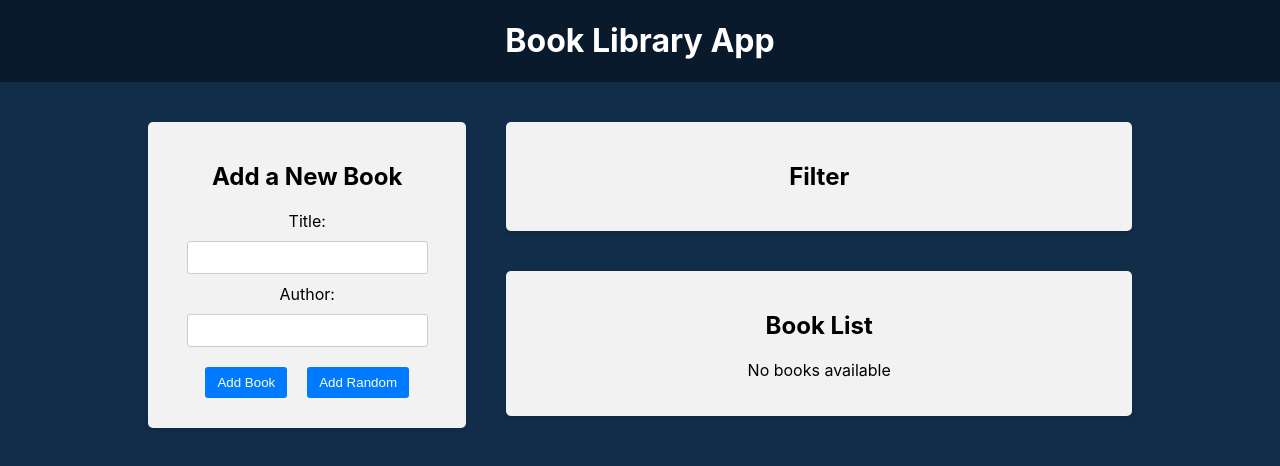
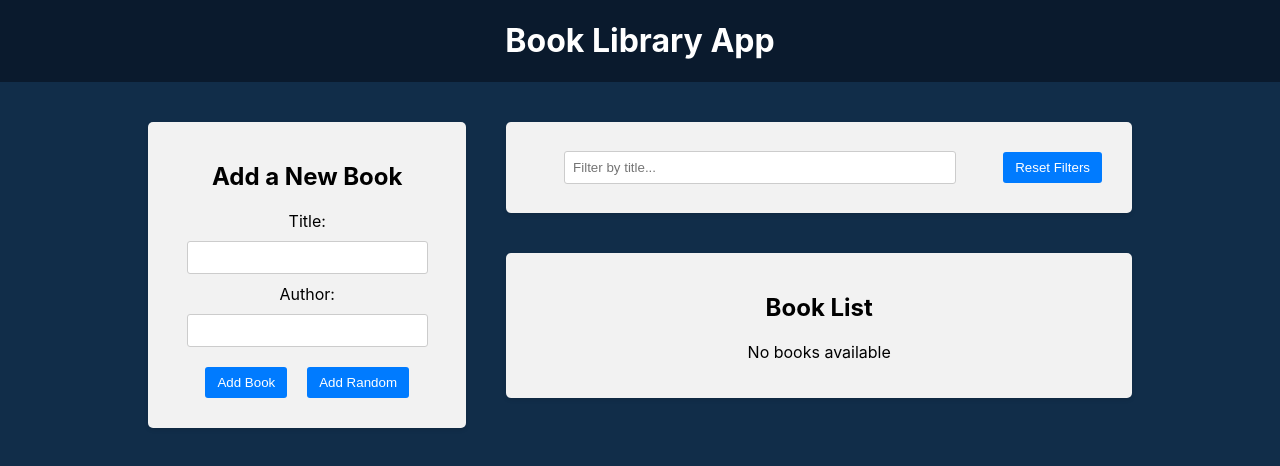
Before and after one commit to when-dev/book-library-app, a React (Create React App) app in the folder frontend/: page / in a window 1280 px wide. Shown: the top 466 px of the page. Built offline with nearby package versions, Linux system fonts and the light colour scheme.

Commit message:
Filter Redux slice and filter by title

```diff
--- a/frontend/src/components/BookList/BookList.js
+++ b/frontend/src/components/BookList/BookList.js
@@ -1,12 +1,13 @@
 import { useDispatch, useSelector } from 'react-redux'
 import { deleteBook, toggleFavorite } from '../../redux/books/actionCreators'
 import { BsBookmarkStarFill, BsBookmarkStar } from 'react-icons/bs'
+import { selectTitleFilter } from '../../redux/slices/filterSlice'
 import './BookList.css'
 
 const BookList = () => {
 	const books = useSelector(state => state.books)
+	const titleFilter = useSelector(selectTitleFilter)
 	const dispatch = useDispatch()
-	console.log(books)
 
 	const handleDeleteBook = id => {
 		dispatch(deleteBook(id))
@@ -16,6 +17,13 @@
 		dispatch(toggleFavorite(id))
 	}
 
+	const filteredBooks = books.filter(book => {
+		const matchesTitle = book.title
+			.toLowerCase()
+			.includes(titleFilter.toLowerCase())
+		return matchesTitle
+	})
+
 	return (
 		<div className='app-block book-list'>
 			<h2>Book List</h2>
@@ -23,7 +31,7 @@
 				<p>No books available</p>
 			) : (
 				<ul>
-					{books.map((book, i) => (
+					{filteredBooks.map((book, i) => (
 						<li key={book.id}>
 							<div className='book-info'>
 								{++i}. {book.title} by <strong>{book.author}</strong>
--- a/frontend/src/components/Filter/Filter.js
+++ b/frontend/src/components/Filter/Filter.js
@@ -1,9 +1,38 @@
-
+import { useDispatch, useSelector } from 'react-redux'
+import {
+	setTitleFilter,
+	selectTitleFilter,
+	resetFilters,
+} from '../../redux/slices/filterSlice'
+import './Filter.css'
 
 const Filter = () => {
+	const dispatch = useDispatch()
+	const titleFilter = useSelector(selectTitleFilter)
+
+	const handleTitleFilterChange = e => {
+		dispatch(setTitleFilter(e.target.value))
+	}
+
+	const handleResetFilters = () => {
+		dispatch(resetFilters())
+	}
+
 	return (
-		<div className="app-block filter">
-			<h2>Filter</h2>
+		<div className='app-block filter'>
+			<div className='filter-row'>
+				<div className='filter-group'>
+					<input
+						type='text'
+						value={titleFilter}
+						placeholder='Filter by title...'
+						onChange={handleTitleFilterChange}
+					/>
+				</div>
+				<button type="button" onClick={handleResetFilters}>
+					Reset Filters
+				</button>
+			</div>
 		</div>
 	)
 }
--- /dev/null
+++ b/frontend/src/redux/slices/filterSlice.js
@@ -0,0 +1,28 @@
+import { createSlice } from '@reduxjs/toolkit'
+
+const initialState = {
+	title: '',
+}
+
+const filterSlice = createSlice({
+	name: 'filter',
+	initialState,
+	reducers: {
+		setTitleFilter: (state, action) => {
+			// You can mutate state thanks to Immer Library
+			state.title = action.payload
+
+			// // You can also return new state as usually
+			// return { ...state, title: action.payload }
+		},
+		resetFilters: (state) => {
+			return initialState
+		}
+	},
+})
+
+export const { setTitleFilter, resetFilters } = filterSlice.actions;
+
+export const selectTitleFilter = (state) => state.filter.title
+
+export default filterSlice.reducer
--- a/frontend/src/redux/store.js
+++ b/frontend/src/redux/store.js
@@ -1,9 +1,11 @@
 import { configureStore } from '@reduxjs/toolkit'
 import booksReducer from './books/reducer'
+import filterReducer from './slices/filterSlice'
 
 const store = configureStore({
 	reducer: {
 		books: booksReducer,
+		filter: filterReducer,
 	},
 })
 
```
